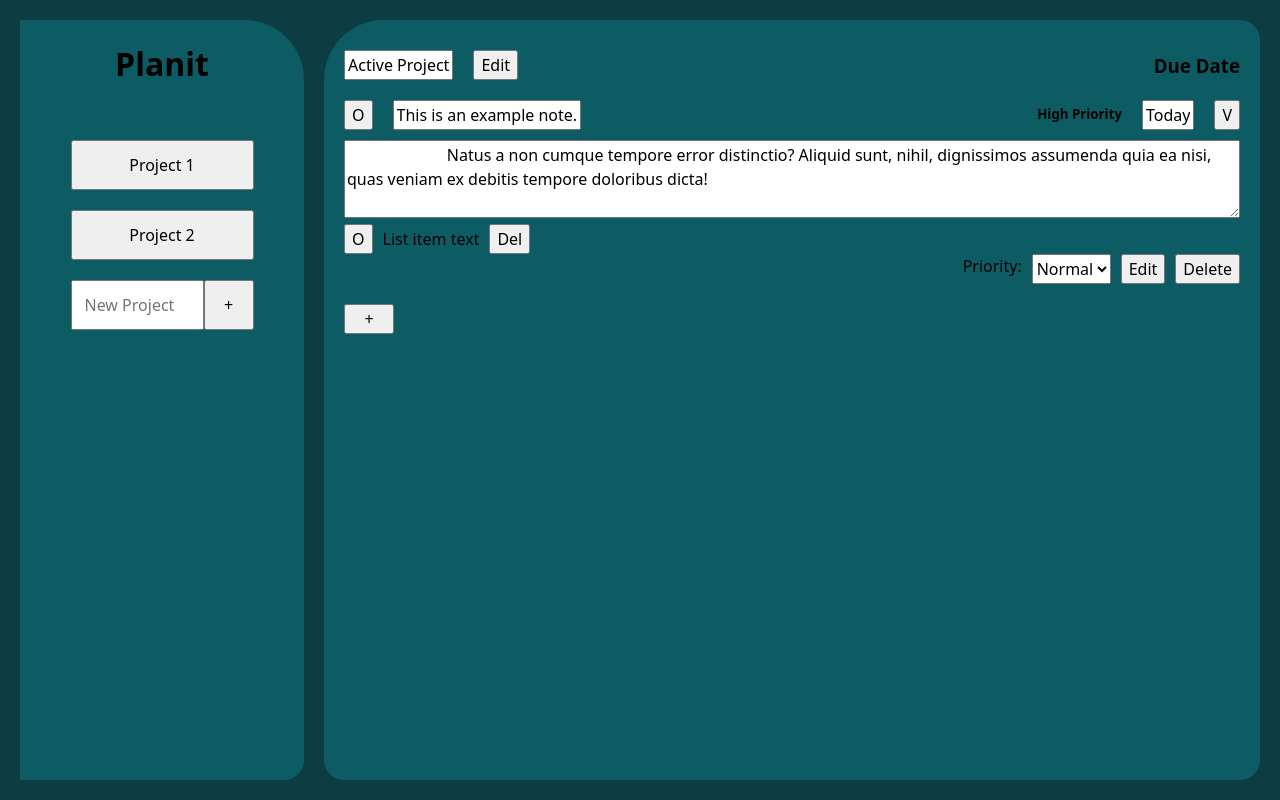
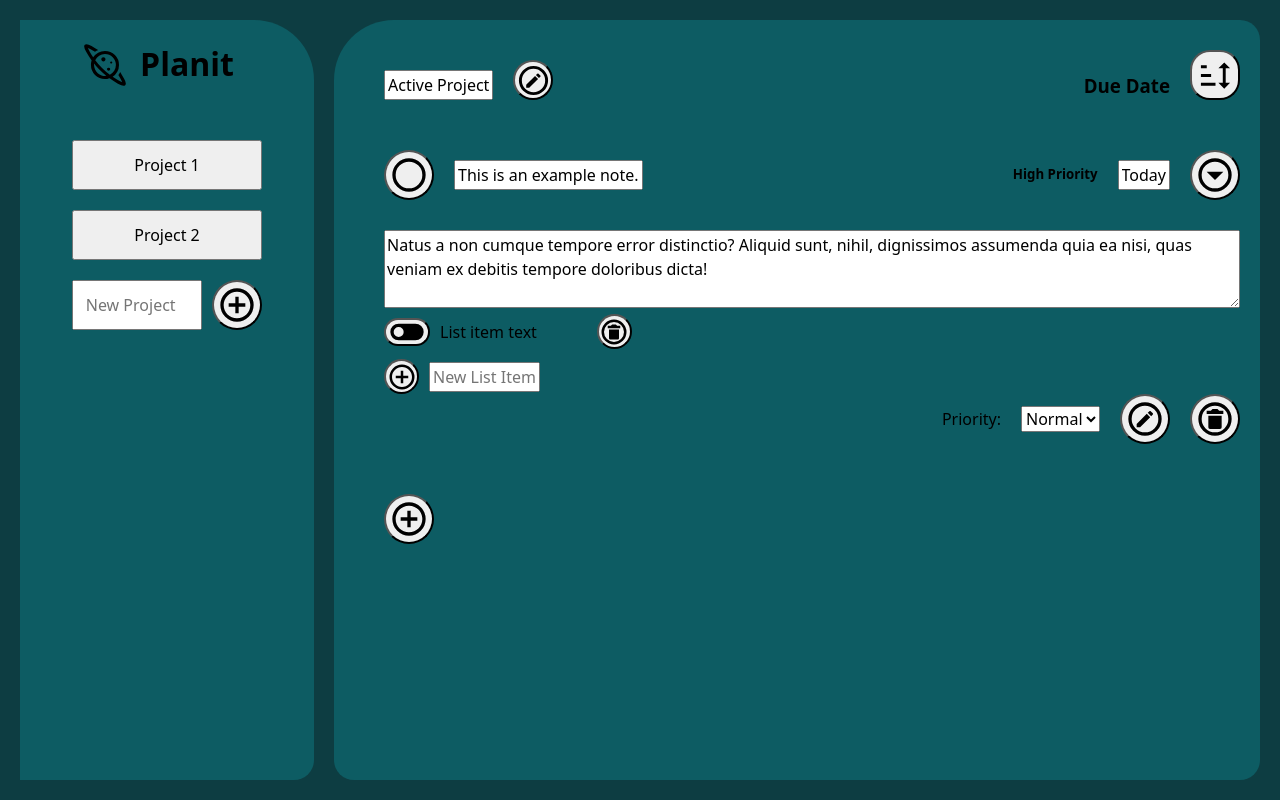
Before and after one commit to See-Monkey/todo, a website built with webpack: page src/index.html in a window 1280 px wide. Built offline with nearby package versions, Linux system fonts and the light colour scheme.

Commit message:
Add button icons

```diff
--- a/src/css/style.css
+++ b/src/css/style.css
@@ -74,13 +74,20 @@ h1, h2, h3, h4, h5, h6 {
 
 .logo {
   display: flex;
+  gap: 10px;
+  margin-right: 20px;
 }
 
 .logoImg {
-
+  width: 50px;
+  height: 50px;
+  background-image: url("../img/planet.svg");
+  background-position: center;
+  background-repeat: no-repeat;
+  background-size: 50px 50px;
 }
 
-h1.logoText {
+.logoText {
 
 }
 
@@ -92,6 +99,7 @@ button.project {
   width: 75%;
   display: flex;
   justify-content: center;
+  gap: 10px;
 }
 
 input.inputProject {
@@ -102,12 +110,19 @@ input.inputProject {
 
 #addProjectBtn {
   width: 50px;
+  height: 50px;
+  background-image: url("../img/plus.svg");
+  background-position: center;
+  background-repeat: no-repeat;
+  background-size: 40px 40px;
+  border-radius: 25px;
 }
 
 /* ============ content ============ */
 .content {
   background-color: var(--green);
   padding: 20px;
+  padding-left: 50px;
   display: flex;
   flex-direction: column;
   gap: 20px;
@@ -119,6 +134,7 @@ input.inputProject {
   justify-content: space-between;
   align-items: flex-end;
   margin-top: 10px;
+  margin-bottom: 30px;
   gap: 20px;
 }
 
@@ -126,14 +142,35 @@ input.inputProject {
   field-sizing: content;
 }
 
+#editProjectBtn {
+  width: 40px;
+  height: 40px;
+  background-image: url("../img/edit.svg");
+  background-position: center;
+  background-repeat: no-repeat;
+  background-size: 35px 35px;
+  border-radius: 20px;
+}
+
 .dueDateHeader {
   margin-left: auto;
+}
+
+#sortBtn {
+  width: 50px;
+  height: 50px;
+  background-image: url("../img/sort.svg");
+  background-position: center;
+  background-repeat: no-repeat;
+  background-size: 35px 35px;
+  border-radius: 20px;
 }
 
 .note {
   display: flex;
   flex-direction: column;
   gap: 10px;
+  margin-bottom: 30px;
 }
 
 .noteHeader {
@@ -143,7 +180,13 @@ input.inputProject {
 }
 
 #noteCheckedBtn {
-
+  width: 50px;
+  height: 50px;
+  background-image: url("../img/unchecked.svg");
+  background-position: center;
+  background-repeat: no-repeat;
+  background-size: 40px 40px;
+  border-radius: 25px;
 }
 
 .noteTitle {
@@ -159,15 +202,22 @@ input.inputProject {
 }
 
 #expandBtn {
-
+  width: 50px;
+  height: 50px;
+  background-image: url("../img/expand.svg");
+  background-position: center;
+  background-repeat: no-repeat;
+  background-size: 40px 40px;
+  border-radius: 25px;
 }
 
 .noteBody {
-
+  margin-top: 20px;
 }
 
 .desc {
   width: 100%;
+  text-align: left;
 }
 
 .list {
@@ -183,7 +233,13 @@ input.inputProject {
 }
 
 #listItemCheckedBtn {
-
+  width: 46px;
+  height: 28px;
+  background-image: url("../img/toggle-switch-off.svg");
+  background-position: center;
+  background-repeat: no-repeat;
+  background-size: 40px 40px;
+  border-radius: 14px;
 }
 
 .listItemText {
@@ -191,13 +247,41 @@ input.inputProject {
 }
 
 #deleteListItemBtn {
+  width: 35px;
+  height: 35px;
+  background-image: url("../img/delete.svg");
+  background-position: center;
+  background-repeat: no-repeat;
+  background-size: 30px 30px;
+  border-radius: 20px;
+  margin-left: 50px;
+}
 
+.addListItem {
+  display: flex;
+  align-items: center;
+  gap: 10px;
+}
+
+#addListItemBtn {
+  width: 35px;
+  height: 35px;
+  background-image: url("../img/plus.svg");
+  background-position: center;
+  background-repeat: no-repeat;
+  background-size: 30px 30px;
+  border-radius: 20px;
+}
+
+.inputListItem {
+  field-sizing: content;
 }
 
 .noteCtrl {
   display: flex;
   justify-content: flex-end;
-  gap: 10px;
+  align-items: center;
+  gap: 20px;
 }
 
 .noteCtrl label {
@@ -208,18 +292,32 @@ input.inputProject {
 
 }
 
-.noteCtrl button {
-
-}
-
 #editNoteBtn {
-
+  width: 50px;
+  height: 50px;
+  background-image: url("../img/edit.svg");
+  background-position: center;
+  background-repeat: no-repeat;
+  background-size: 40px 40px;
+  border-radius: 25px;
 }
 
 #deleteNoteBtn {
-
+  width: 50px;
+  height: 50px;
+  background-image: url("../img/delete.svg");
+  background-position: center;
+  background-repeat: no-repeat;
+  background-size: 40px 40px;
+  border-radius: 25px;
 }
 
 #addNoteBtn {
   width: 50px;
+  height: 50px;
+  background-image: url("../img/plus.svg");
+  background-position: center;
+  background-repeat: no-repeat;
+  background-size: 40px 40px;
+  border-radius: 25px;
 }
--- a/src/index.html
+++ b/src/index.html
@@ -23,28 +23,31 @@
         <div class="content">
             <div class="header">
                 <input type="text" class="activeProject" value="Active Project">
-                <button id="editProjectBtn">Edit</button>
+                <button id="editProjectBtn"></button>
                 <h3 class="dueDateHeader">Due Date</h3>
+                <button id="sortBtn"></button>
             </div>
             <!-- note uuid -->
             <div class="note">
                 <div class="noteHeader">
-                    <button id="noteCheckedBtn">O</button>
+                    <button id="noteCheckedBtn"></button>
                     <input type="text" class="noteTitle" value="This is an example note.">
                     <h5 class="priorityFlag">High Priority</h5>
                     <input type="text" class="dueDate" value="Today">
-                    <button id="expandBtn">V</button>
+                    <button id="expandBtn"></button>
                 </div>
                 <div class="noteBody">
-                    <textarea class="desc" rows="3">
-                        Natus a non cumque tempore error distinctio? Aliquid sunt, nihil, dignissimos assumenda quia ea nisi, quas veniam ex debitis tempore doloribus dicta!
-                    </textarea>
+                    <textarea class="desc" rows="3">Natus a non cumque tempore error distinctio? Aliquid sunt, nihil, dignissimos assumenda quia ea nisi, quas veniam ex debitis tempore doloribus dicta!</textarea>
                     <div class="list">
                         <!-- list item uuid -->
                         <div class="listItem">
-                            <button id="listItemCheckedBtn">O</button>
+                            <button id="listItemCheckedBtn"></button>
                             <p class="listItemText">List item text</p>
-                            <button id="deleteListItemBtn">Del</button>
+                            <button id="deleteListItemBtn"></button>
+                        </div>
+                        <div class="addListItem">
+                            <button id="addListItemBtn"></button>
+                            <input type="text" class="inputListItem" placeholder="New List Item">
                         </div>
                     </div>
                     <div class="noteCtrl">
@@ -54,8 +57,8 @@
                             <option value="normal" selected>Normal</option>
                             <option value="low">Low</option>
                         </select>
-                        <button id="editNoteBtn">Edit</button>
-                        <button id="deleteNoteBtn">Delete</button>
+                        <button id="editNoteBtn"></button>
+                        <button id="deleteNoteBtn"></button>
                     </div>
                 </div>
             </div>
--- a/src/js/display.js
+++ b/src/js/display.js
@@ -11,6 +11,7 @@ export default class Display {
 
     //init
 
+    //these functions can all come later to avoid full redraw
     //expand newProject input
 
     //collapse newProject input
```
